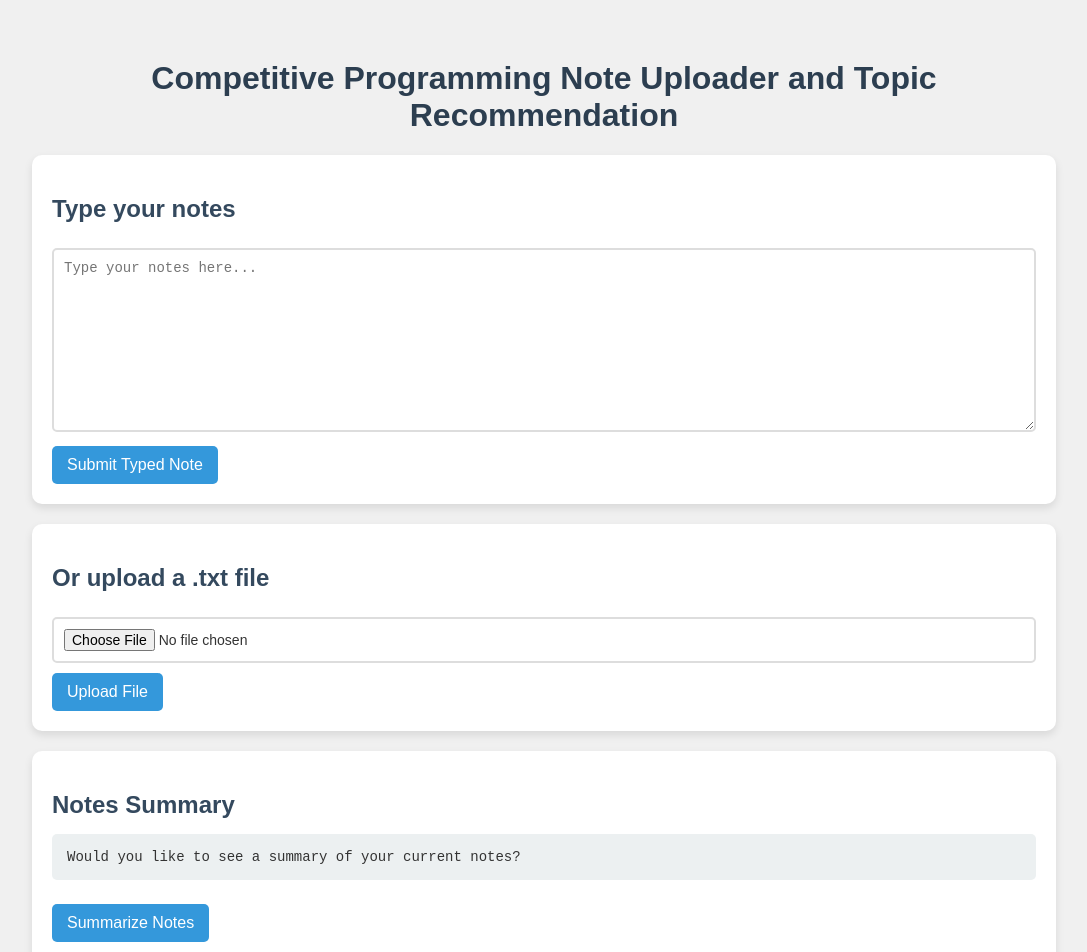
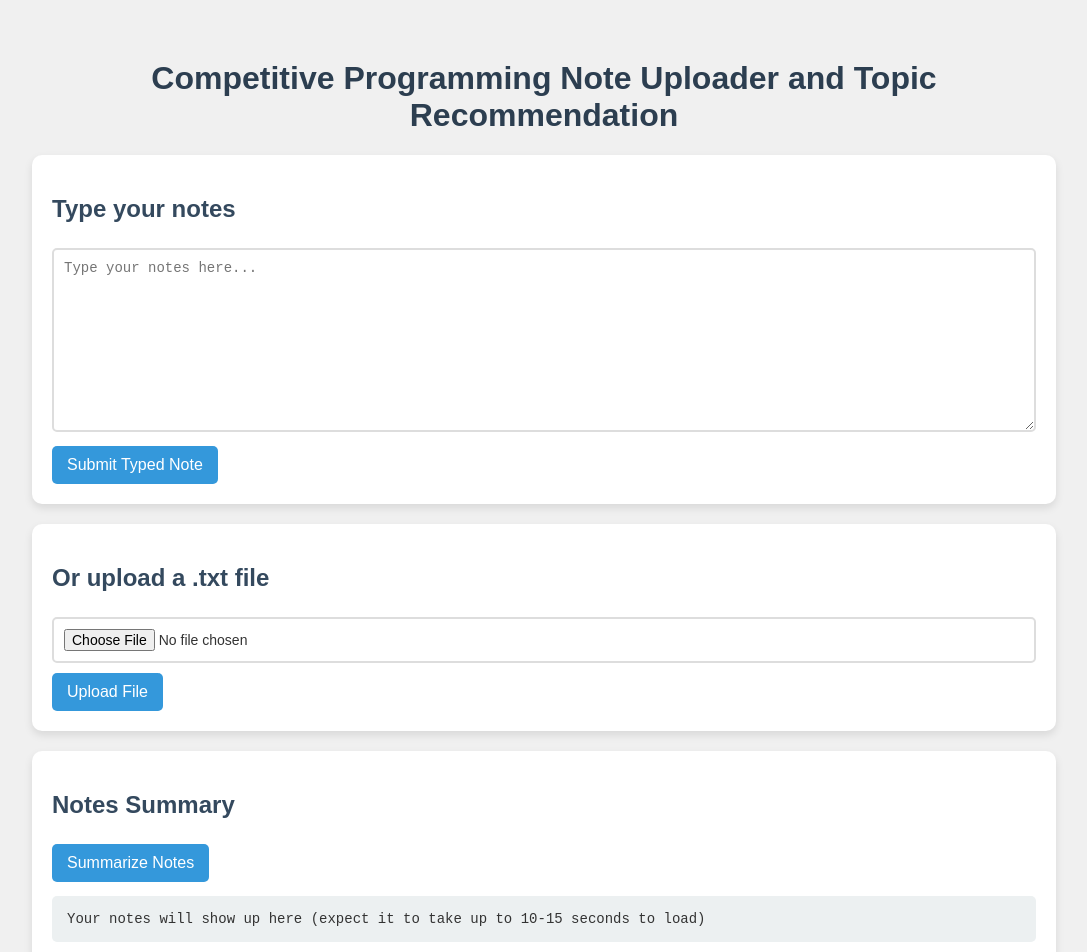
Before and after one commit to Lukas-L-Hu/AlgoNotes, a plain HTML site: page index.html in a window 1280 px wide. Shown: the top 952 px of the page, without its empty margins (96-1183 px from the left). Drawn offline with Linux system fonts and the light colour scheme.

Commit message:
Changed format of notes summary

```diff
--- a/index.html
+++ b/index.html
@@ -141,8 +141,8 @@
     <!-- Section for Summary -->
     <div class="section">
         <h2>Notes Summary</h2>
-        <pre id="summaryArea">Would you like to see a summary of your current notes?</pre>
         <button onclick="summarizeAllNotes()">Summarize Notes</button>
+        <pre id="summaryArea">Your notes will show up here (expect it to take up to 10-15 seconds to load)</pre>
     </div>
     <!-- Section for recommendations -->
     <div class="section">
```
